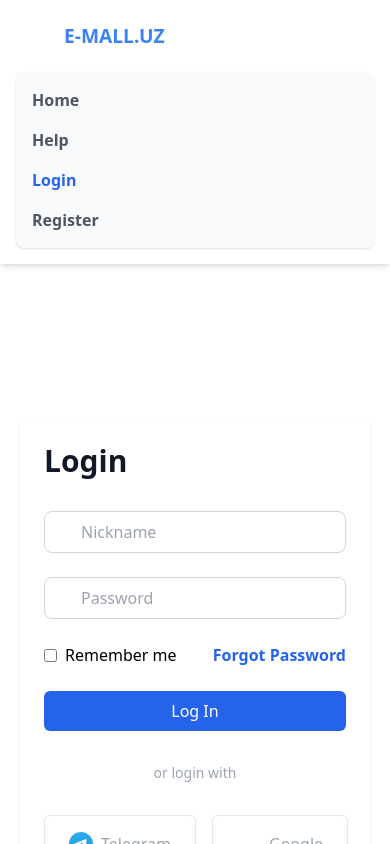
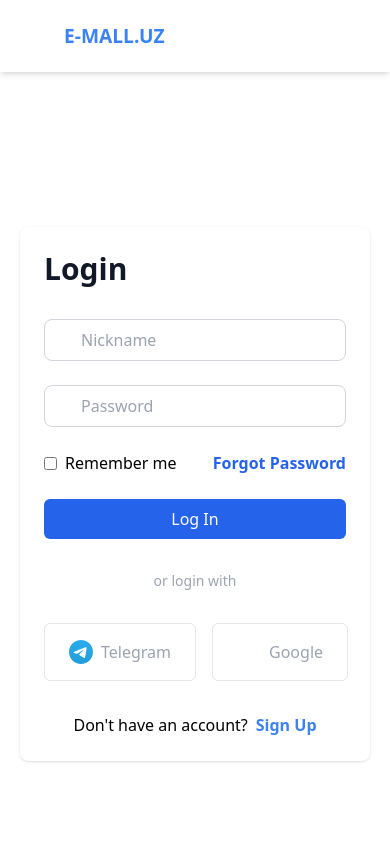
Before and after one commit to bunyodfcm/market, a React (Vite) app: page /auth/login in a window 390 px wide. Both pictures are taken after a click on the button 360 px from the left and 36 px from the top of the page. Shown: the top 844 px of the page. Built offline with nearby package versions, Linux system fonts and the light colour scheme; some icons are missing.

Commit message:
Update Navbar.tsx

```diff
--- a/src/pages/auth/components/Navbar.tsx
+++ b/src/pages/auth/components/Navbar.tsx
@@ -7,7 +7,7 @@
 
   return (
     <nav className="bg-white shadow-md p-4">
-      <div className="flex items-center justify-between mx-auto max-w-7xl">
+      <div className=" relative flex items-center justify-between mx-auto max-w-7xl">
         {/* Logo */}
         <div
           className="flex flex-row items-center gap-2 text-blue-500"
@@ -80,7 +80,7 @@
 
       {/* Mobile Menu */}
       {isOpen && (
-        <ul className="md:hidden flex flex-col space-y-4 mt-4 p-4 bg-gray-50 rounded-lg shadow">
+        <ul className="absolute top-full right-0 md:hidden flex flex-col space-y-4 mt-4 p-4 bg-gray-50 rounded-lg shadow transition-all duration-300">
           <li>
             <NavLink
               to="/"
```
